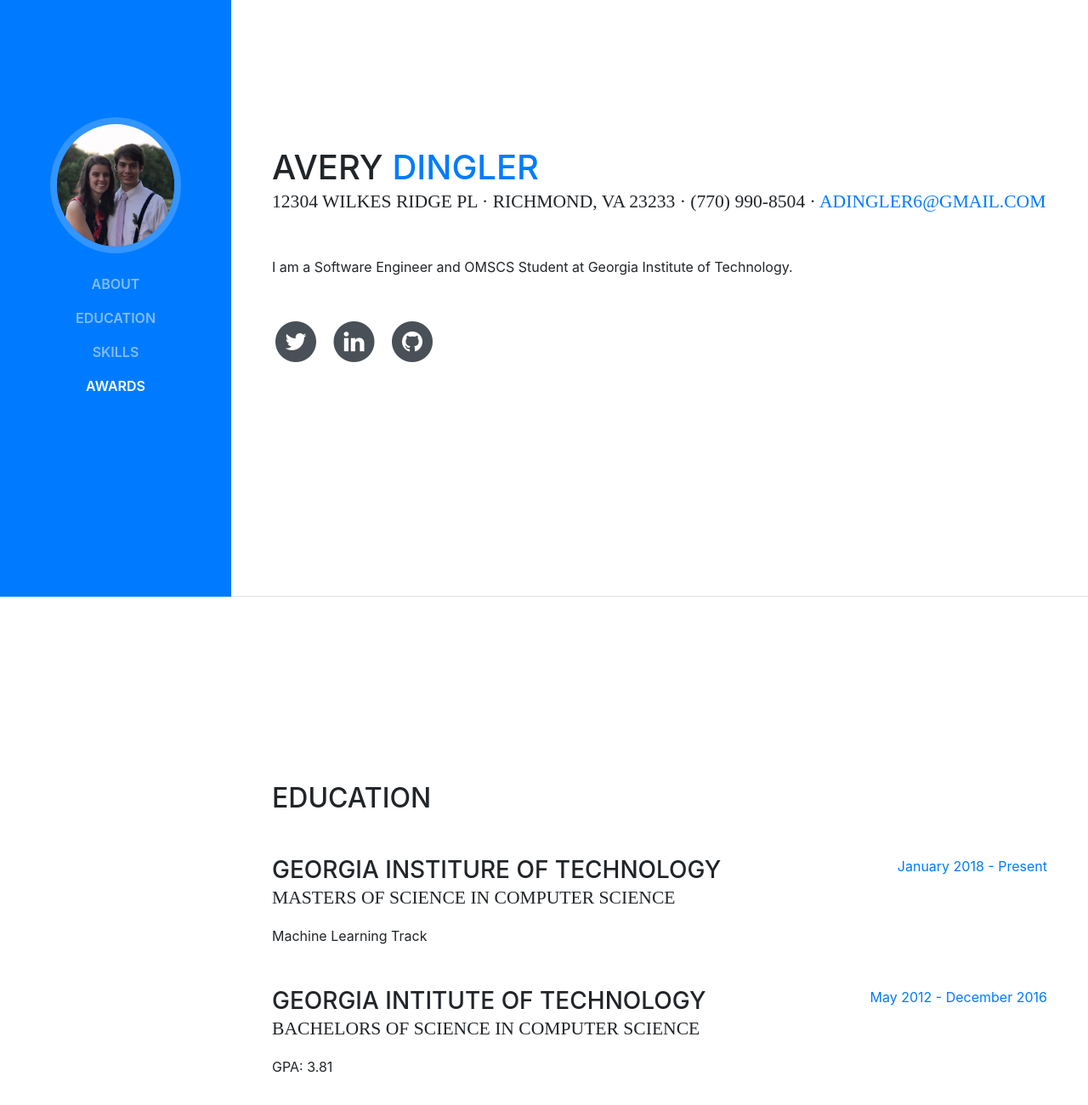
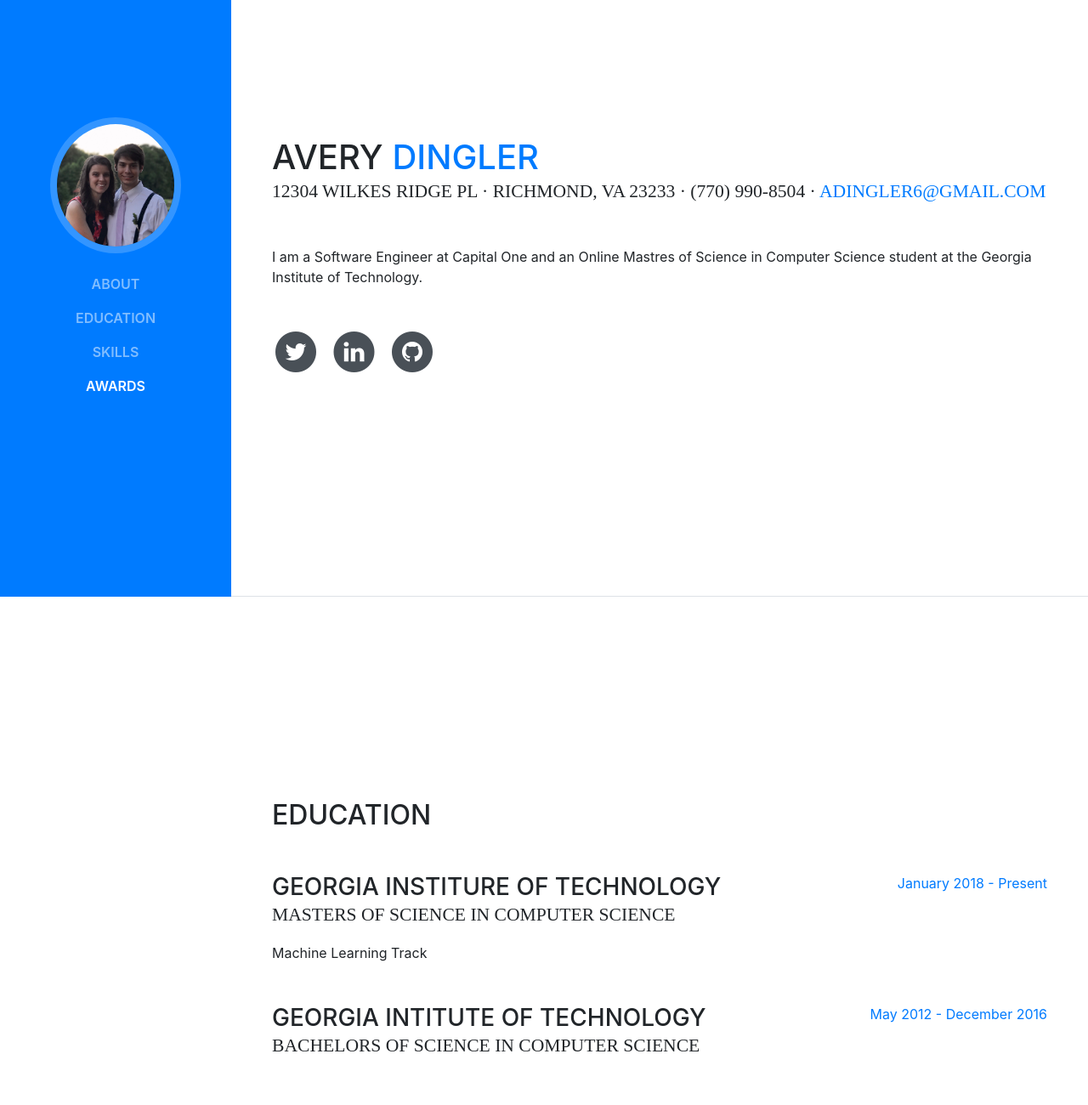
Before and after one commit to adingler6/adingler6.github.io, a website with bundled scripts: page index.html in a window 1280 px wide. Shown: the part 98-1398 px from the top of the page at 85% size. Built offline with nearby package versions, Linux system fonts and the light colour scheme; a web font is replaced by a local one.

Commit message:
grammar is hard

```diff
--- a/index.html
+++ b/index.html
@@ -76,7 +76,7 @@
           <div class="subheading mb-5">12304 Wilkes Ridge Pl · Richmond, VA 23233 · (770) 990-8504 ·
             <a href="mailto:adingler6@gmail.com">adingler6@gmail.com</a>
           </div>
-          <p class="mb-5">I am a Software Engineer and OMSCS Student at Georgia Institute of Technology.<br/>
+          <p class="mb-5">I am a Software Engineer at Capital One and an Online Mastres of Science in Computer Science student at the Georgia Institute of Technology.<br/>
           </p>
           <ul class="list-inline list-social-icons mb-0">
             <li class="list-inline-item">
@@ -181,7 +181,7 @@
             <div class="resume-content mr-auto">
               <h3 class="mb-0">Georgia Intitute of Technology</h3>
               <div class="subheading mb-3">Bachelors of Science in Computer Science</div>
-              <p>GPA: 3.81</p>
+              <!--<p>GPA: 3.81</p>-->
             </div>
             <div class="resume-date text-md-right">
               <span class="text-primary">May 2012 - December 2016</span>
```
